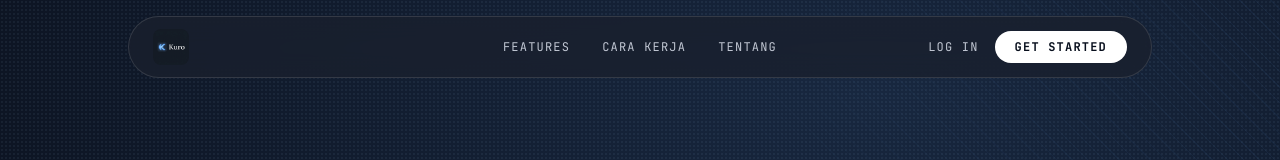
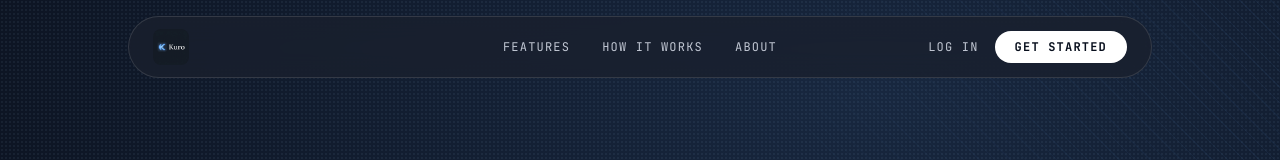
Before and after one commit to Ashurinnn123/kuro-tracker, a Next.js app: page / in a window 1280 px wide. Shown: the top 160 px of the page. Built offline with nearby package versions, Linux system fonts and the light colour scheme; no server answers.

Commit message:
Localize navbar: Cara Kerja → How it Works, Tentang → About

```diff
--- a/src/app/landing-inner.tsx
+++ b/src/app/landing-inner.tsx
@@ -37,10 +37,10 @@ export default function LandingPageInner() {
               Features
             </Link>
             <Link href="#how-it-works" className="font-mono text-xs uppercase tracking-widest text-muted-foreground transition-colors hover:text-primary">
-              Cara Kerja
+              How it Works
             </Link>
             <Link href="#stats" className="font-mono text-xs uppercase tracking-widest text-muted-foreground transition-colors hover:text-primary">
-              Tentang
+              About
             </Link>
           </div>
 
```
